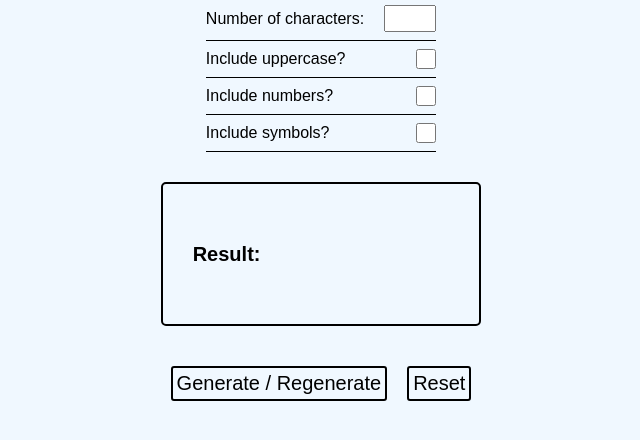
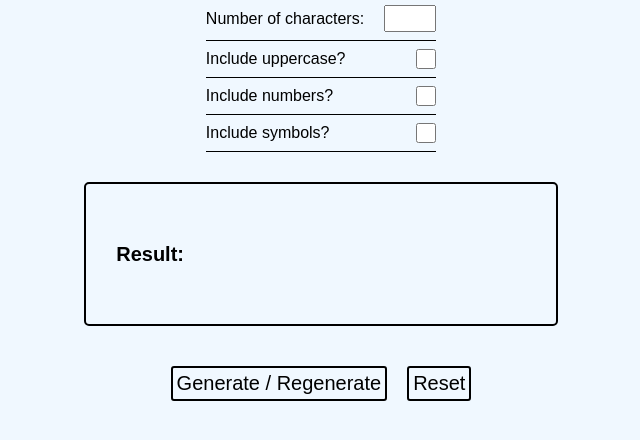
Before and after one commit to conradhunter/Password-Generator, a plain HTML site: page index.html in a window 1280 px wide. Shown: the part 140-580 px from the top of the page, without its empty margins (319-959 px from the left). Drawn offline with nearby package versions, Linux system fonts and the light colour scheme.

Commit message:
styling changes

```diff
--- a/index.html
+++ b/index.html
@@ -14,7 +14,6 @@
     <script src="https://cdn.jsdelivr.net/npm/clipboard@2.0.10/dist/clipboard.min.js"></script>
   </head>
   <body>
-    <div class="row">
     <div class="generator__container">
       <h1 id="heading">Generate your password here!</h1>
       <div class="data__input-fields">
@@ -51,7 +50,6 @@
         </div>
       </div>
     </div>
-    </div>
     <script src="script.js"></script>
   </body>
 </html>
--- a/styles.css
+++ b/styles.css
@@ -66,6 +66,7 @@ i {
     display: flex;
     flex-direction: column;
     align-items: center;
+    width: 40%;
 }
 
 .checkbox {
@@ -103,7 +104,6 @@ button {
   margin-top: 30px;
   margin-bottom: 30px;
   border-radius: 5px;
-  margin: 30px 10%;
 }
 
 #result-heading {
@@ -120,7 +120,3 @@ button {
   word-break: break-all;
   max-width: 80%;
 }
-
-.row {
-  margin: 0 20%;
-}
```
Lines whose indentation alone changed are shown as unchanged.
